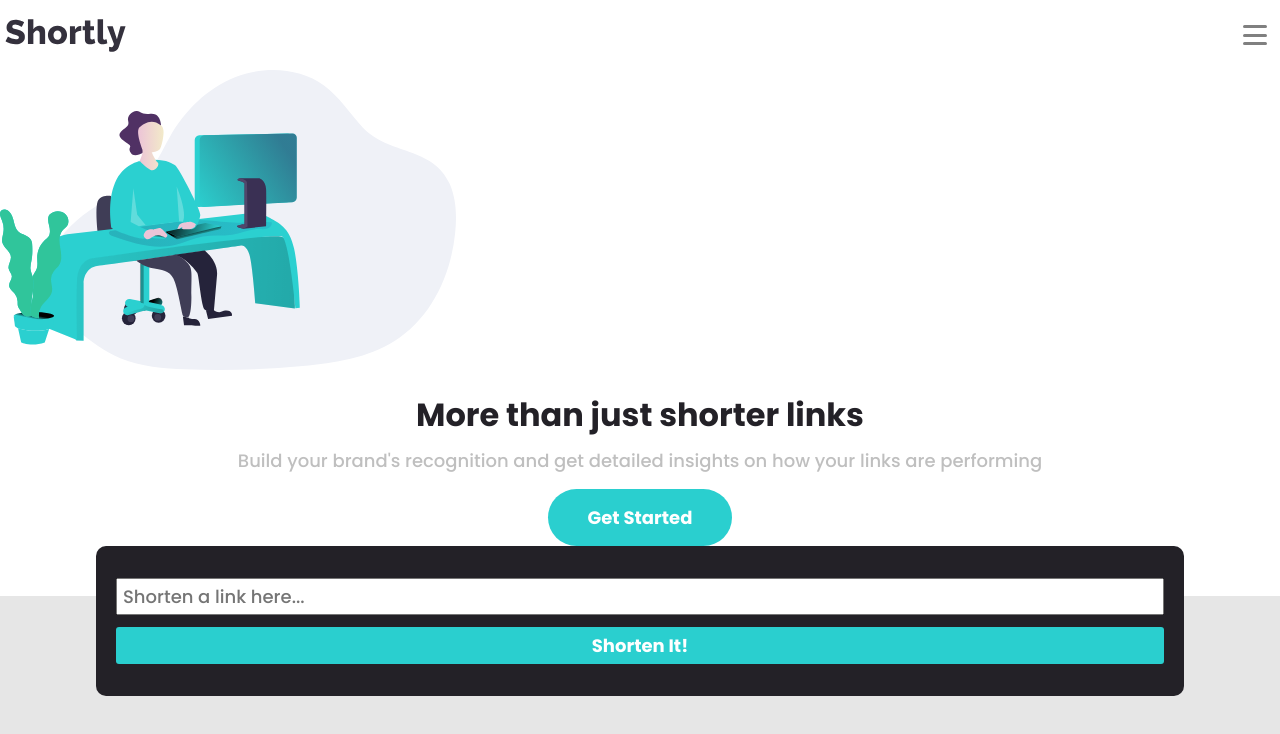
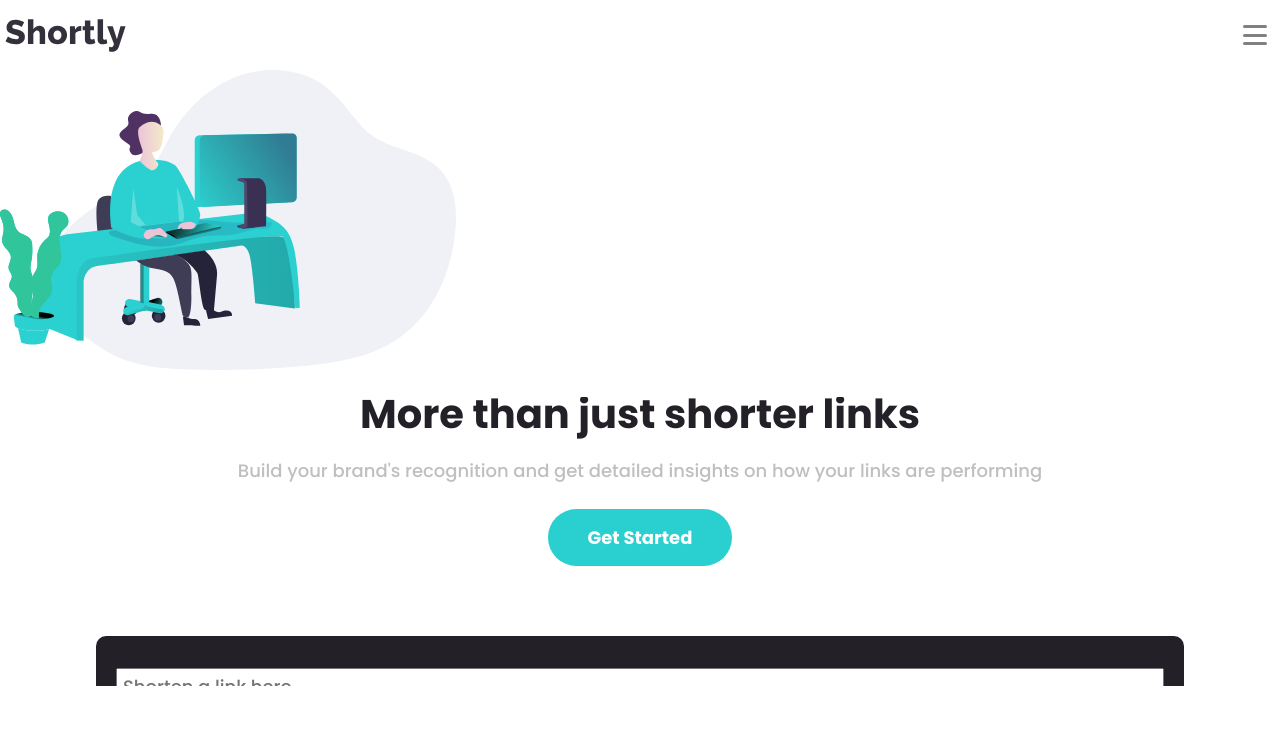
Before and after one commit to migueldeleon012/url-shortener, a React (Create React App) app: page / in a window 1280 px wide. Shown: the top 734 px of the page. Built offline with nearby package versions, Linux system fonts and the light colour scheme.

Commit message:
feat: created component for TitleWDesc

```diff
--- a/src/components/Header/index.jsx
+++ b/src/components/Header/index.jsx
@@ -1,4 +1,5 @@
 import illustrationWorking from '../../assets/illustration-working.svg';
+import TitleWDesc from '../TitleWDesc';
 
 const Header = () => {
   return (
@@ -8,14 +9,10 @@ const Header = () => {
         alt="illustration working"
         className="illustration-logo"
       />
-      <div className="header__content">
-        <h1>More than just shorter links</h1>
-        <p>
-          Build your brand's recognition and get detailed insights on how your
-          links are performing
-        </p>
-        <button className="btn-default">get started</button>
-      </div>
+      <TitleWDesc
+        title="More than just shorter links"
+        subtitle="Build your brand's recognition and get detailed insights on how your links are performing"
+      />
     </div>
   );
 };
--- /dev/null
+++ b/src/components/TitleWDesc/index.jsx
@@ -0,0 +1,13 @@
+import React from 'react';
+
+const TitleWDesc = (props) => {
+  return (
+    <div className={`title-with-desc ${props.small && 'small'}`}>
+      <h1>{props.title}</h1>
+      <p>{props.subtitle}</p>
+      <button className="btn-default">get started</button>
+    </div>
+  );
+};
+
+export default TitleWDesc;
--- a/src/styles/header.scss
+++ b/src/styles/header.scss
@@ -6,24 +6,4 @@
     height: 300px;
     margin-bottom: 20px;
   }
-
-  &__content {
-    @include flexCenter;
-    flex-direction: column;
-    text-align: center;
-
-    h1,
-    p {
-      width: 90%;
-    }
-
-    h1 {
-      color: $very-dark-violet;
-    }
-
-    p {
-      color: $gray;
-      margin: 15px 0;
-    }
-  }
 }
--- a/src/styles/index.scss
+++ b/src/styles/index.scss
@@ -33,6 +33,7 @@ $border-radius: 10px;
 @import './header.scss';
 @import './url-shortener.scss';
 @import './statistics.scss';
+@import './title-w-desc.scss';
 
 //global
 * {
--- a/src/styles/statistics.scss
+++ b/src/styles/statistics.scss
@@ -1,6 +1,6 @@
 .statistics {
+  margin-top: 120px;
   background-color: lighten($gray, 15%);
   position: relative;
-  height: 500px;
   overflow: visible;
 }
--- /dev/null
+++ b/src/styles/title-w-desc.scss
@@ -0,0 +1,24 @@
+.title-with-desc {
+  @include flexCenter;
+  flex-direction: column;
+  text-align: center;
+
+  h1,
+  p {
+    width: 90%;
+  }
+
+  h1 {
+    font-size: 40px;
+    color: $very-dark-violet;
+  }
+
+  p {
+    color: $gray;
+    margin: 25px 0;
+  }
+}
+
+.small {
+  background-color: red;
+}
```
